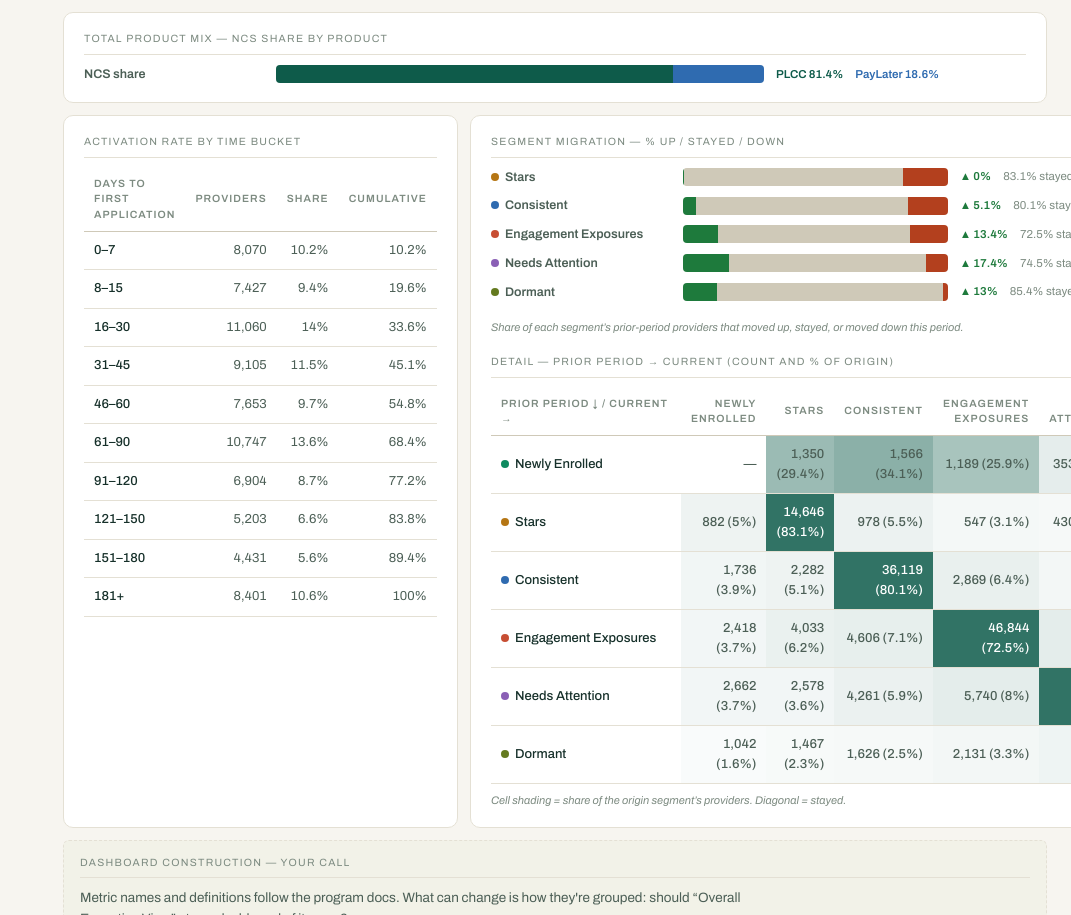
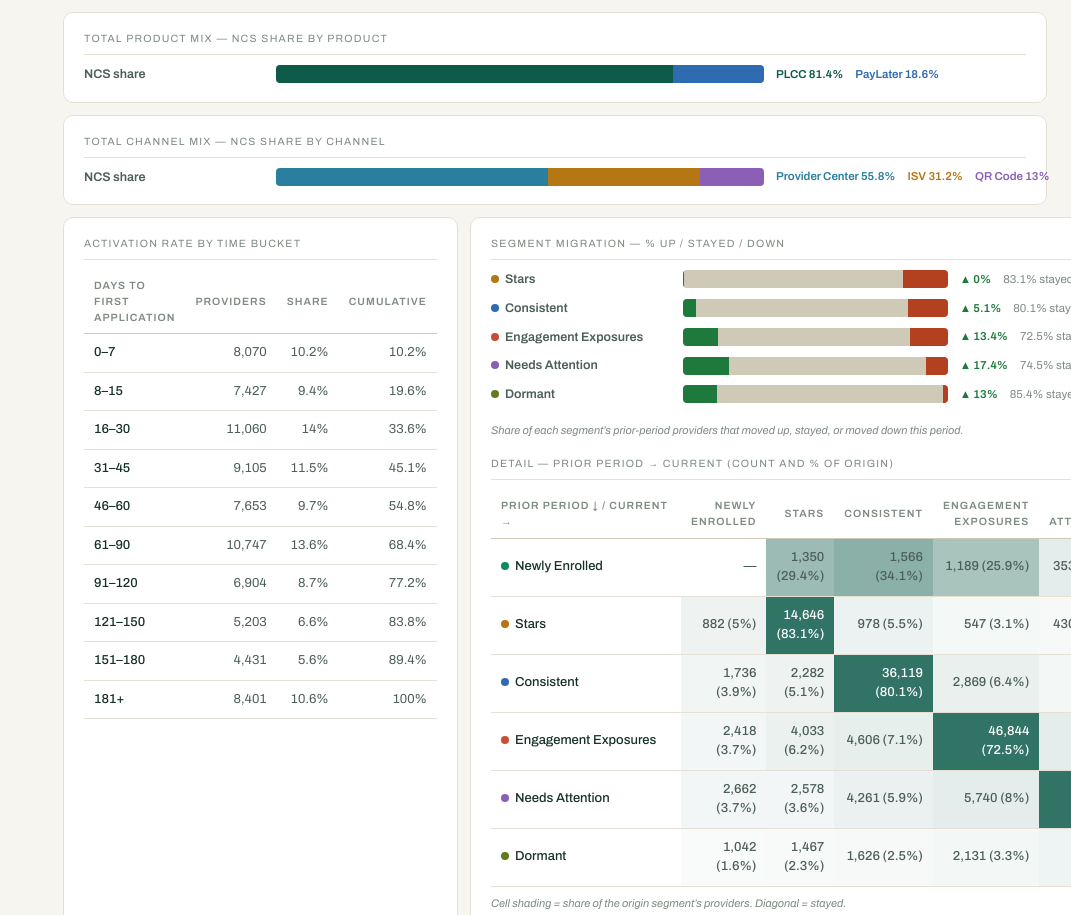
Before and after one commit to elizabethbrady-analytics/LCMdashboard, a React (Vite) app: page /#/ in a window 1280 px wide. Shown: the part 1714-2629 px from the top of the page, without its empty margins (209-1280 px from the left). Built offline with nearby package versions, Linux system fonts and the light colour scheme.

Commit message:
Add Total channel mix chart to Executive view

```diff
--- a/src/dashboards/ExecutiveOverview.jsx
+++ b/src/dashboards/ExecutiveOverview.jsx
@@ -17,13 +17,11 @@ const D = 'executive-overview'
 const m = (key) => byId[`${D}.${key}`]
 
 const PRODUCT_COLORS = { PLCC: '#0e5b4a', PayLater: '#2f6bb0' }
+const CHANNEL_COLORS = { 'Provider Center': '#2a7f9e', ISV: '#b57614', 'QR Code': '#8a5fb5' }
 
-function ProductMixBar({ scope }) {
-  const total = scope.plccNcs + scope.plNcs || 1
-  const parts = [
-    ['PLCC', scope.plccNcs],
-    ['PayLater', scope.plNcs],
-  ]
+// 100% stacked bar of NCS share across a set of [name, ncs] parts
+function MixBar({ parts, colors }) {
+  const total = parts.reduce((sum, [, v]) => sum + v, 0) || 1
   return (
     <div className="mig-summary">
       <div className="mig-row">
@@ -33,20 +31,38 @@ function ProductMixBar({ scope }) {
             <div
               key={name}
               className="mig-seg"
-              style={{ width: `${(v / total) * 100}%`, background: PRODUCT_COLORS[name] }}
+              style={{ width: `${(v / total) * 100}%`, background: colors[name] }}
               title={`${name}: ${applyFmt('usd', v)} (${applyFmt('pct', v / total)})`}
             />
           ))}
         </div>
         <div className="mig-pcts">
           {parts.map(([name, v]) => (
-            <span key={name} style={{ color: PRODUCT_COLORS[name], fontWeight: 600 }}>
+            <span key={name} style={{ color: colors[name], fontWeight: 600 }}>
               {name} {applyFmt('pct', v / total)}
             </span>
           ))}
         </div>
       </div>
     </div>
+  )
+}
+
+function ProductMixBar({ scope }) {
+  return (
+    <MixBar
+      colors={PRODUCT_COLORS}
+      parts={[['PLCC', scope.plccNcs], ['PayLater', scope.plNcs]]}
+    />
+  )
+}
+
+function ChannelMixBar({ scope }) {
+  return (
+    <MixBar
+      colors={CHANNEL_COLORS}
+      parts={[['Provider Center', scope.pcNcs], ['ISV', scope.isvNcs], ['QR Code', scope.qrNcs]]}
+    />
   )
 }
 
@@ -125,6 +141,11 @@ export default function ExecutiveOverview({ scope, priorScope, filter }) {
         <ProductMixBar scope={scope} />
       </MetricCard>
 
+      <MetricCard metricId={m('channelmix').id} className="card chart-card">
+        <div className="module-title">Total channel mix — NCS share by channel</div>
+        <ChannelMixBar scope={scope} />
+      </MetricCard>
+
       <div className="row-split">
         <MetricCard metricId={m('actrate').id} className="card chart-card">
           <div className="module-title">Activation rate by time bucket</div>
--- a/src/data/registry.js
+++ b/src/data/registry.js
@@ -394,6 +394,14 @@ const execView = [
     measure: '% share per product',
     source: SRC.trx,
     eq: { text: 'NCS per product ÷ total NCS', parts: [['PLCC NCS', 'plccNcs', 'usd'], ['PayLater NCS', 'plNcs', 'usd']], calc: (s) => s.plccNcs / (s.plccNcs + s.plNcs), fmtKind: 'pct' },
+  },
+  {
+    id: `${EXEC}.channelmix`, dashboard: EXEC, module: 'Executive View', name: 'Total channel mix (Provider Center / ISV / QR Code)', viz: '100% stacked bar',
+    plain: 'How Net Credit Sales split across enrollment channels — Provider Center, ISV, and QR Code.',
+    definition: 'NCS share by channel: Provider Center, ISV, and QR Code.',
+    measure: '% share per channel',
+    source: SRC.trx,
+    eq: { text: 'NCS per channel ÷ total NCS', parts: [['Provider Center NCS', 'pcNcs', 'usd'], ['ISV NCS', 'isvNcs', 'usd'], ['QR Code NCS', 'qrNcs', 'usd']], calc: (s) => s.pcNcs / (s.pcNcs + s.isvNcs + s.qrNcs), fmtKind: 'pct' },
   },
   {
     id: `${EXEC}.or`, dashboard: EXEC, module: 'Executive View', name: 'Overall OR %', viz: 'scorecard',
--- a/src/data/scope.js
+++ b/src/data/scope.js
@@ -48,6 +48,12 @@ export function buildScope(dashboardId, filters = {}) {
   const plcc = agg({ industries: filters.industries, channels: filters.channels, segments, months, products: ['PLCC'] })
   const pl = agg({ industries: filters.industries, channels: filters.channels, segments, months, products: ['PL'] })
 
+  // Channel split (independent of any channel filter, so the split is always visible)
+  const chAgg = (c) => agg({ industries: filters.industries, products: filters.products, segments, months, channels: [c] })
+  const pcCh = chAgg('Provider Center')
+  const isvCh = chAgg('ISV')
+  const qrCh = chAgg('QR Code')
+
   // Migration flows involving this scope's segments
   const flows = migrationMatrix({ ...base, months })
   let movedUp = 0
@@ -97,6 +103,10 @@ export function buildScope(dashboardId, filters = {}) {
     plRate: div(pl.active, pl.providers),
     plccNcs: plcc.ncs,
     plNcs: pl.ncs,
+    // channel split
+    pcNcs: pcCh.ncs,
+    isvNcs: isvCh.ncs,
+    qrNcs: qrCh.ncs,
     // migration
     movedUp, movedDown, retained,
     // derived dollars
```
